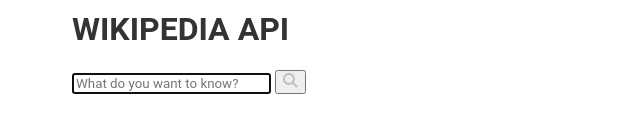
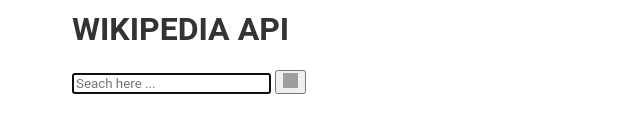
Before and after one commit to mahnamx/wikipedia-search, a plain HTML site: page index.html in a window 1280 px wide. Shown: the part 272-404 px from the top of the page, 0-640 px from the left. Drawn offline with nearby package versions, Linux system fonts and the light colour scheme; grey boxes are pictures that could not be loaded.

Commit message:
Update index.html

```diff
--- a/index.html
+++ b/index.html
@@ -8,13 +8,13 @@
       rel="stylesheet"
     />
     <link rel="stylesheet" href="style.css" />
-        <title>Wikipedia | API</title>
+    <title>Wikipedia</title>
   </head>
   <body>
     <div class="container">
       <header>
         <img
-                    src="https://upload.wikimedia.org/wikipedia/commons/d/de/Wikipedia-logo_%28inverse%29.png"
+          src="https://upload.wikimedia.org/wikipedia/commons/2/20/Wikipedia-logo-simple.svg"
           alt="Wikipedia Logo"
           width="300"
           class="header__image"
@@ -23,33 +23,24 @@
         <div class="header__search-bar">
           <input
             id="input"
-                        aria-label="What do you want to know?"
             type="text"
             class="search-bar__input"
-                        placeholder="What do you want to know?"
+            placeholder="Seach here ..."
             autofocus
             required
           />
-                    <button id="submit" type="button" class="search-bar__button" aria-label="search">
-                        <!-- inline SVG search icon -->
-                        <svg
-                            version="1.1"
-                            id="Layer_1"
-                            x="0px"
-                            y="0px"
+          <button
+            id="submit"
+            type="button"
+            class="search-bar__button"
+            aria-label="search"
+          >
+            <img
+              src="https://www.seekpng.com/png/full/793-7936273_how-to-create-css-search-box-form-design.png"
+              alt="Search icon"
               width="15px"
               height="15px"
-                            viewBox="0 0 25 25"
-                            enable-background="new 0 0 25 25"
-                            xml:space="preserve"
-                        >
-                            <path
-                                fill="#C0C0C0"
-                                d="M23.888,21.266l-5.629-5.628c1.1-1.604,1.742-3.545,1.742-5.637C20.001,4.478,15.526,0,10,0
-                            C4.478,0,0,4.478,0,10.001S4.478,20,10,20c2.204,0,4.233-0.721,5.885-1.927l5.598,5.597c0.717,0.718,1.838,0.761,2.5,0.097
-                            C24.647,23.104,24.604,21.983,23.888,21.266z M10,16.748c-3.728,0-6.749-3.021-6.749-6.747c0-3.728,3.021-6.749,6.749-6.749c3.729,0,6.749,3.021,6.749,6.749C16.749,13.728,13.729,16.748,10,16.748z"
             />
-                        </svg>
           </button>
         </div>
       </header>
```
Lines whose indentation alone changed are shown as unchanged.
